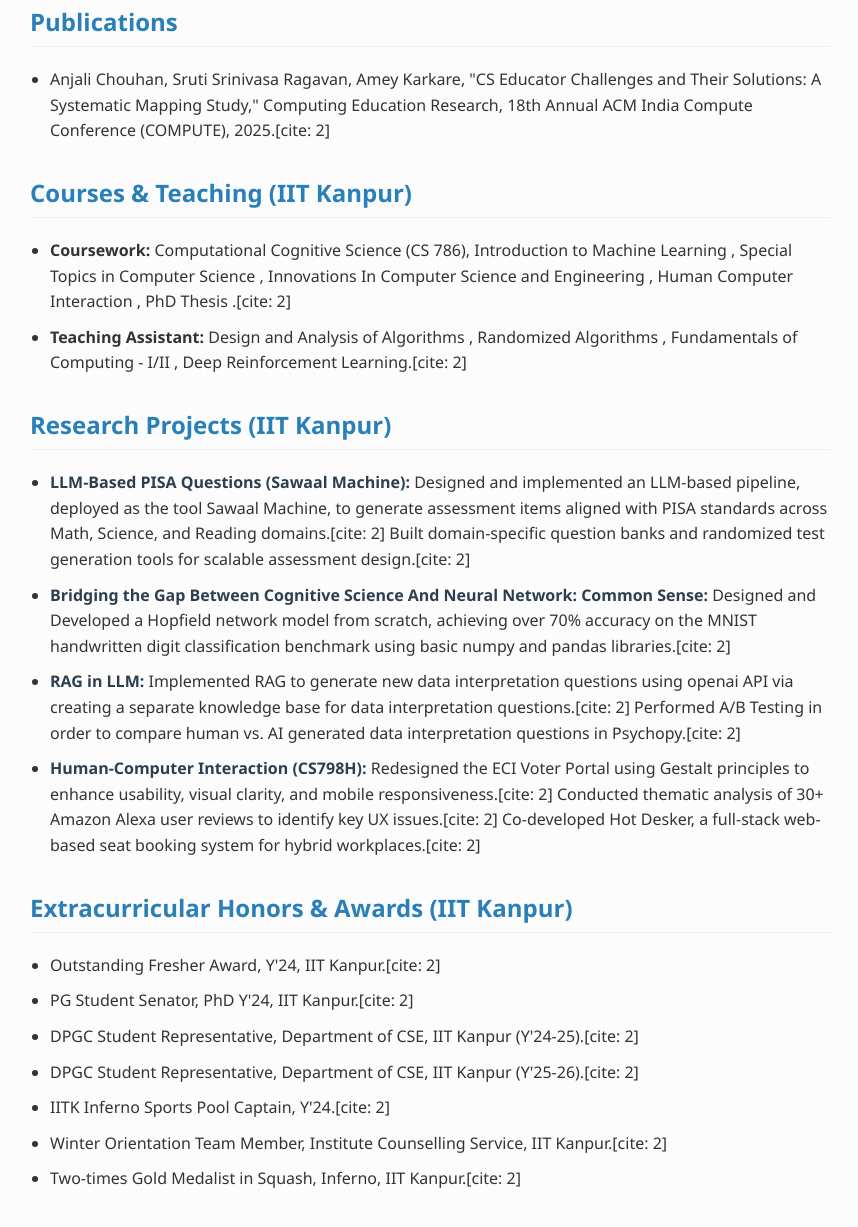
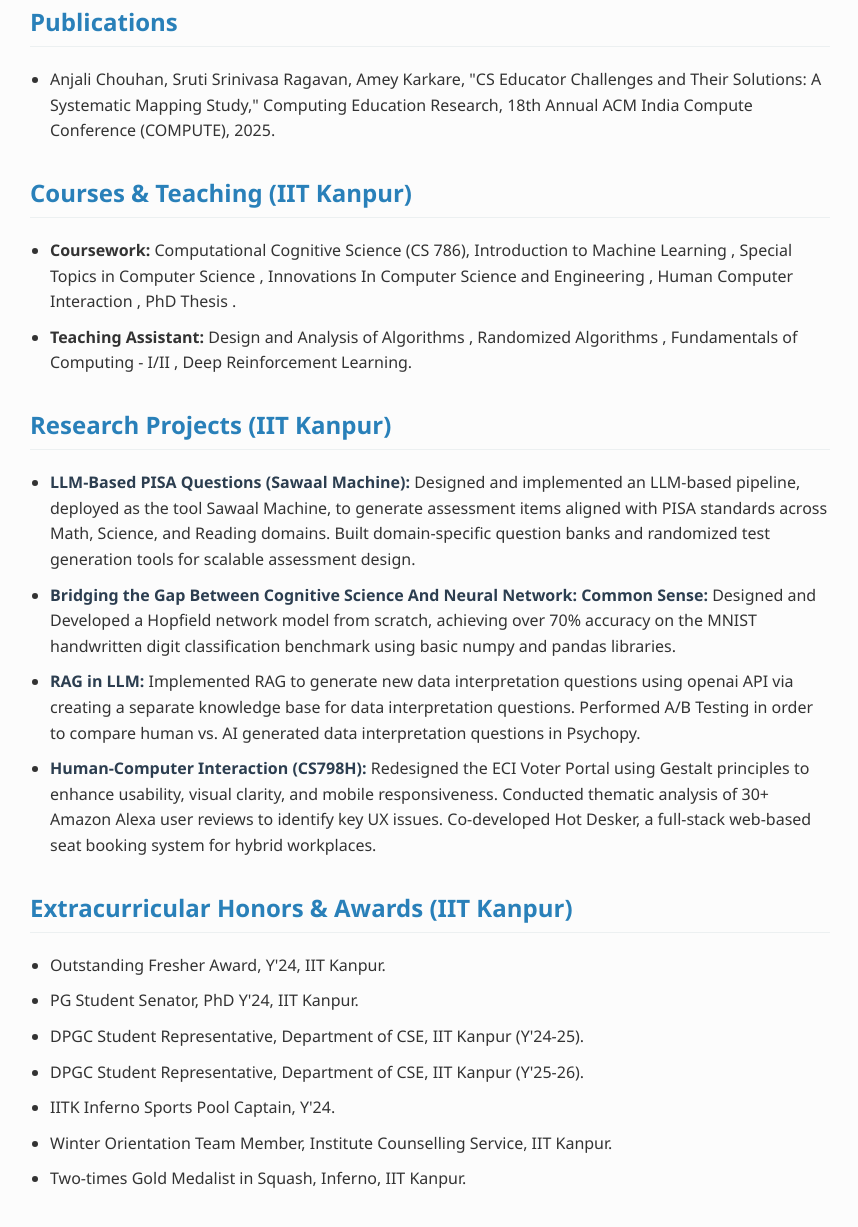
Before and after one commit to anjalicse001/anjalicse001.github.io, a plain HTML site: page index.html in a window 1280 px wide. Shown: the part 239-1466 px from the top of the page, without its empty margins (210-1068 px from the left). Drawn offline with Linux system fonts and the light colour scheme.

Commit message:
Update index.html

```diff
--- a/index.html
+++ b/index.html
@@ -52,44 +52,44 @@
 
     <header>
         <h1>Anjali Chouhan</h1>
-        <p class="subtitle">PhD Scholar, Computer Science & Engineering[cite: 2]<br>Indian Institute of Technology, Kanpur[cite: 2]</p>
+        <p class="subtitle">PhD Scholar, Computer Science & Engineering<br>Indian Institute of Technology, Kanpur</p>
     </header>
 
     <section>
         <h2>Publications</h2>
         <ul>
-            <li>Anjali Chouhan, Sruti Srinivasa Ragavan, Amey Karkare, "CS Educator Challenges and Their Solutions: A Systematic Mapping Study," Computing Education Research, 18th Annual ACM India Compute Conference (COMPUTE), 2025.[cite: 2]</li>
+            <li>Anjali Chouhan, Sruti Srinivasa Ragavan, Amey Karkare, "CS Educator Challenges and Their Solutions: A Systematic Mapping Study," Computing Education Research, 18th Annual ACM India Compute Conference (COMPUTE), 2025.</li>
         </ul>
     </section>
 
     <section>
         <h2>Courses & Teaching (IIT Kanpur)</h2>
         <ul>
-            <li><strong>Coursework:</strong> Computational Cognitive Science (CS 786), Introduction to Machine Learning , Special Topics in Computer Science , Innovations In Computer Science and Engineering , Human Computer Interaction , PhD Thesis .[cite: 2]</li>
-            <li><strong>Teaching Assistant:</strong> Design and Analysis of Algorithms , Randomized Algorithms , Fundamentals of Computing - I/II , Deep Reinforcement Learning.[cite: 2]</li>
+            <li><strong>Coursework:</strong> Computational Cognitive Science (CS 786), Introduction to Machine Learning , Special Topics in Computer Science , Innovations In Computer Science and Engineering , Human Computer Interaction , PhD Thesis .</li>
+            <li><strong>Teaching Assistant:</strong> Design and Analysis of Algorithms , Randomized Algorithms , Fundamentals of Computing - I/II , Deep Reinforcement Learning.</li>
         </ul>
     </section>
 
     <section>
         <h2>Research Projects (IIT Kanpur)</h2>
         <ul>
-            <li><span class="project-title">LLM-Based PISA Questions (Sawaal Machine):</span> Designed and implemented an LLM-based pipeline, deployed as the tool Sawaal Machine, to generate assessment items aligned with PISA standards across Math, Science, and Reading domains.[cite: 2] Built domain-specific question banks and randomized test generation tools for scalable assessment design.[cite: 2]</li>
-            <li><span class="project-title">Bridging the Gap Between Cognitive Science And Neural Network: Common Sense:</span> Designed and Developed a Hopfield network model from scratch, achieving over 70% accuracy on the MNIST handwritten digit classification benchmark using basic numpy and pandas libraries.[cite: 2]</li>
-            <li><span class="project-title">RAG in LLM:</span> Implemented RAG to generate new data interpretation questions using openai API via creating a separate knowledge base for data interpretation questions.[cite: 2] Performed A/B Testing in order to compare human vs. AI generated data interpretation questions in Psychopy.[cite: 2]</li>
-            <li><span class="project-title">Human-Computer Interaction (CS798H):</span> Redesigned the ECI Voter Portal using Gestalt principles to enhance usability, visual clarity, and mobile responsiveness.[cite: 2] Conducted thematic analysis of 30+ Amazon Alexa user reviews to identify key UX issues.[cite: 2] Co-developed Hot Desker, a full-stack web-based seat booking system for hybrid workplaces.[cite: 2]</li>
+            <li><span class="project-title">LLM-Based PISA Questions (Sawaal Machine):</span> Designed and implemented an LLM-based pipeline, deployed as the tool Sawaal Machine, to generate assessment items aligned with PISA standards across Math, Science, and Reading domains. Built domain-specific question banks and randomized test generation tools for scalable assessment design.</li>
+            <li><span class="project-title">Bridging the Gap Between Cognitive Science And Neural Network: Common Sense:</span> Designed and Developed a Hopfield network model from scratch, achieving over 70% accuracy on the MNIST handwritten digit classification benchmark using basic numpy and pandas libraries.</li>
+            <li><span class="project-title">RAG in LLM:</span> Implemented RAG to generate new data interpretation questions using openai API via creating a separate knowledge base for data interpretation questions. Performed A/B Testing in order to compare human vs. AI generated data interpretation questions in Psychopy.</li>
+            <li><span class="project-title">Human-Computer Interaction (CS798H):</span> Redesigned the ECI Voter Portal using Gestalt principles to enhance usability, visual clarity, and mobile responsiveness. Conducted thematic analysis of 30+ Amazon Alexa user reviews to identify key UX issues. Co-developed Hot Desker, a full-stack web-based seat booking system for hybrid workplaces.</li>
         </ul>
     </section>
 
     <section>
         <h2>Extracurricular Honors & Awards (IIT Kanpur)</h2>
         <ul>
-            <li>Outstanding Fresher Award, Y'24, IIT Kanpur.[cite: 2]</li>
-            <li>PG Student Senator, PhD Y'24, IIT Kanpur.[cite: 2]</li>
-            <li>DPGC Student Representative, Department of CSE, IIT Kanpur (Y'24-25).[cite: 2]</li>
-            <li>DPGC Student Representative, Department of CSE, IIT Kanpur (Y'25-26).[cite: 2]</li>
-            <li>IITK Inferno Sports Pool Captain, Y'24.[cite: 2]</li>
-            <li>Winter Orientation Team Member, Institute Counselling Service, IIT Kanpur.[cite: 2]</li>
-            <li>Two-times Gold Medalist in Squash, Inferno, IIT Kanpur.[cite: 2]</li>
+            <li>Outstanding Fresher Award, Y'24, IIT Kanpur.</li>
+            <li>PG Student Senator, PhD Y'24, IIT Kanpur.</li>
+            <li>DPGC Student Representative, Department of CSE, IIT Kanpur (Y'24-25).</li>
+            <li>DPGC Student Representative, Department of CSE, IIT Kanpur (Y'25-26).</li>
+            <li>IITK Inferno Sports Pool Captain, Y'24.</li>
+            <li>Winter Orientation Team Member, Institute Counselling Service, IIT Kanpur.</li>
+            <li>Two-times Gold Medalist in Squash, Inferno, IIT Kanpur.</li>
         </ul>
     </section>
 
```
